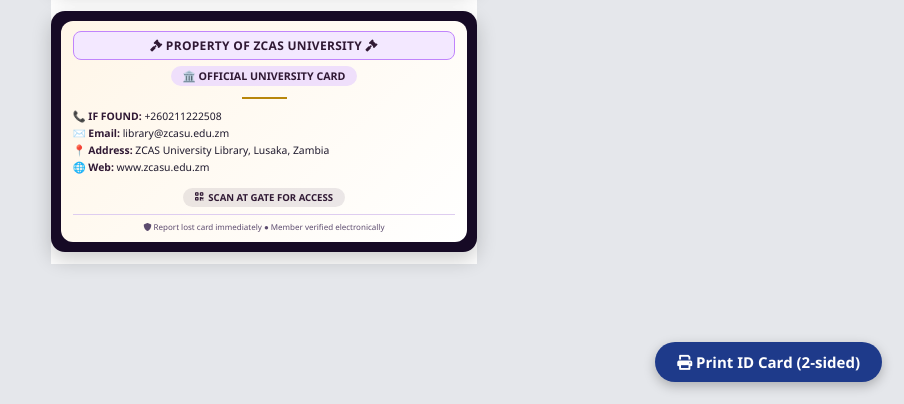
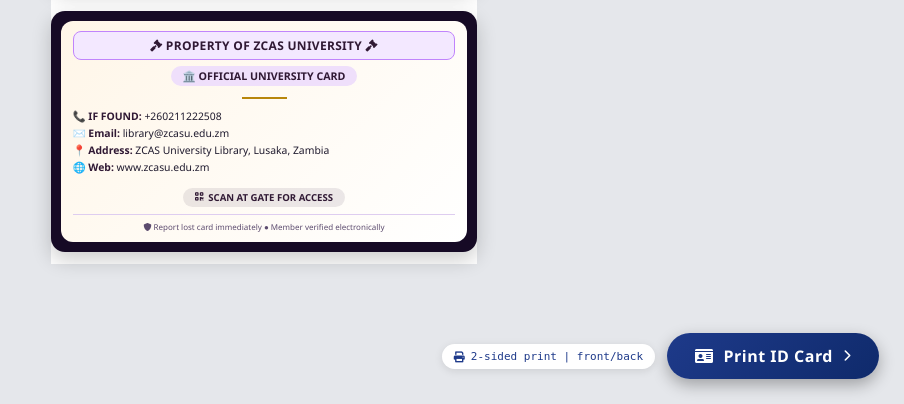
Before and after one commit to frankL408/EXTERNAL_MEMBER, a Flask app: template templates/print_id_card.html in a window 1280 px wide. Shown: the part 396-800 px from the top of the page, without its empty margins (376-1280 px from the left). Run offline with Flask 3, Linux system fonts and the light colour scheme; the template is opened without the code that fills it: values that come from a table or form of the project are taken from there, others are empty; data comes from the database, SQL or seed files in the repository.

Commit message:
first commit

```diff
--- a/templates/print_id_card.html
+++ b/templates/print_id_card.html
@@ -298,31 +298,58 @@
             width: 100%;
         }
 
-        /* Print button */
-        .print-button {
+        /* PRINT BUTTON STYLES - Prominent and functional */
+        .print-button-container {
             position: fixed;
-            bottom: 22px;
-            right: 22px;
+            bottom: 25px;
+            right: 25px;
             z-index: 1000;
+            display: flex;
+            gap: 12px;
+            align-items: center;
         }
 
-        .print-button button {
-            background: #1E3A8A;
+        .print-btn {
+            background: linear-gradient(135deg, #1E3A8A 0%, #0f2a6b 100%);
             color: white;
             border: none;
-            padding: 10px 22px;
-            border-radius: 32px;
-            font-size: 15px;
+            padding: 12px 28px;
+            border-radius: 50px;
+            font-size: 16px;
             font-weight: bold;
             cursor: pointer;
-            box-shadow: 0 4px 12px rgba(0, 0, 0, 0.25);
-            transition: 0.2s;
+            box-shadow: 0 6px 16px rgba(0, 0, 0, 0.3);
+            transition: all 0.2s ease;
             font-family: inherit;
+            display: inline-flex;
+            align-items: center;
+            gap: 10px;
+            letter-spacing: 0.5px;
         }
 
-        .print-button button:hover {
-            background: #0f2a6b;
-            transform: scale(1.02);
+        .print-btn:hover {
+            background: linear-gradient(135deg, #0f2a6b 0%, #091d4a 100%);
+            transform: translateY(-2px);
+            box-shadow: 0 8px 20px rgba(0, 0, 0, 0.35);
+        }
+
+        .print-btn:active {
+            transform: translateY(1px);
+        }
+
+        /* Optional secondary print hint for duplex */
+        .print-hint {
+            background: white;
+            padding: 6px 12px;
+            border-radius: 40px;
+            font-size: 11px;
+            color: #1E3A8A;
+            font-weight: 500;
+            box-shadow: 0 2px 8px rgba(0, 0, 0, 0.1);
+            display: inline-flex;
+            align-items: center;
+            gap: 6px;
+            font-family: monospace;
         }
 
         /* PRINT optimization: forces two separate pages (front & back) and removes any extra borders */
@@ -333,7 +360,7 @@
                 background: white;
             }
 
-            .print-button {
+            .print-button-container {
                 display: none;
             }
 
@@ -365,6 +392,26 @@
             }
         }
 
+        @media (max-width: 550px) {
+            .print-button-container {
+                bottom: 15px;
+                right: 15px;
+                flex-direction: column;
+                align-items: flex-end;
+                gap: 8px;
+            }
+
+            .print-hint {
+                font-size: 9px;
+                padding: 4px 10px;
+            }
+
+            .print-btn {
+                padding: 8px 20px;
+                font-size: 14px;
+            }
+        }
+
         @media (max-width: 400px) {
             .print-id-card {
                 width: 95% !important;
@@ -379,8 +426,15 @@
 </head>
 
 <body>
-    <div class="print-button">
-        <button onclick="window.print();"><i class="fas fa-print"></i> Print ID Card (2-sided)</button>
+    <!-- Enhanced Print Button with modern UI & duplex hint -->
+    <div class="print-button-container">
+        <div class="print-hint">
+            <i class="fas fa-print"></i> 2‑sided print | front/back
+        </div>
+        <button class="print-btn" onclick="window.print();">
+            <i class="fas fa-id-card"></i> Print ID Card
+            <i class="fas fa-chevron-right" style="font-size: 12px;"></i>
+        </button>
     </div>
 
     <div class="id-card-print-container">
@@ -468,7 +522,7 @@
 
     <script>
         (function () {
-            // Clean removal of any possible watermarks or unwanted iframes
+            // Clean removal of any potential watermarks or unwanted iframes
             const removeReplitMarkers = () => {
                 const allElements = document.querySelectorAll('*');
                 allElements.forEach(el => {
@@ -493,8 +547,19 @@
                 });
             };
             removeReplitMarkers();
-            // Ensure that printed version flips correctly (already uses page-break)
-            console.log("ZCAS External Member ID Card - Ready for duplex print (front/back).");
+
+            // Additional helper: notification for duplex printing best practice
+            console.log("✅ ZCAS External Member ID Card - Print button ready. Ensure printer settings: 'Print on both sides' (flip on long edge).");
+
+            // Optional: show a friendly toast/alert on first load to guide user (not invasive)
+            if (typeof window.printDialogShown === 'undefined') {
+                window.printDialogShown = true;
+                // Brief info about duplex, no interruption, only if needed
+                setTimeout(() => {
+                    const hintMsg = "💡 Tip: When printing, select 'Print on both sides' (flip on long edge) for correct front/back ID.";
+                    console.log(hintMsg);
+                }, 800);
+            }
         })();
     </script>
 </body>
```
